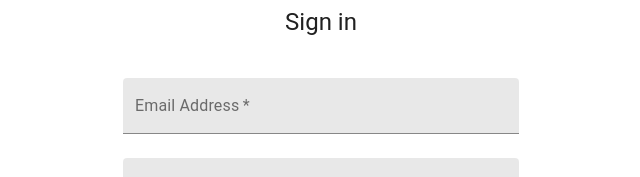
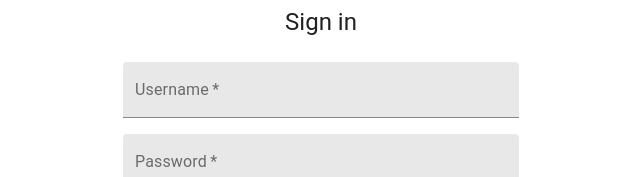
Before and after one commit to hratx-blue-ocean/Selous, a React app in the folder client/: page / in a window 1280 px wide. Shown: the part 1274-1451 px from the top of the page, without its empty margins (319-959 px from the left). Built offline with nearby package versions, Linux system fonts and the light colour scheme.

Commit message:
added axios requests for login and signup

```diff
--- a/client/src/components/Login/Login.jsx
+++ b/client/src/components/Login/Login.jsx
@@ -1,5 +1,4 @@
 import React from 'react';
-// import Avatar from '@material-ui/core/Avatar';
 import Button from '@material-ui/core/Button';
 import CssBaseline from '@material-ui/core/CssBaseline';
 import TextField from '@material-ui/core/TextField';
@@ -13,6 +12,7 @@ import { makeStyles } from '@material-ui/core/styles';
 import Container from '@material-ui/core/Container';
 import { createMuiTheme } from '@material-ui/core';
 import { purple } from '@material-ui/core/colors';
+import axios from 'axios';
 
 
 const theme2 = createMuiTheme({
@@ -85,8 +85,19 @@ const writeToLogin = (event) => {
 
 const handleLogin = (e) => {
   e.preventDefault();
-  // Check auth
+  axios.post('/login', {
+    userName: loginObj.username,
+    password: loginObj.password,
   // If correct, pull data from DB for user
+  }).then((response) => {
+    // Check auth
+    if (response) {
+      // Update state with response data
+      console.log(response);
+    } else {
+      console.log('invalid login');
+    }
+  });
 };
 
 function SignIn() {
@@ -107,13 +118,12 @@ function SignIn() {
         <form className={classes.form} noValidate>
           <TextField
             variant="filled"
-            margin="normal"
             required
             fullWidth
-            id="email"
-            label="Email Address"
-            name="email"
-            autoComplete="email"
+            id="username"
+            label="Username"
+            name="username"
+            autoComplete="username"
             autoFocus
             onChange={(e) => writeToLogin(e)}
 
--- a/client/src/components/SignUp/SignUp.jsx
+++ b/client/src/components/SignUp/SignUp.jsx
@@ -11,6 +11,7 @@ import { makeStyles } from '@material-ui/core/styles';
 import Container from '@material-ui/core/Container';
 import { MuiThemeProvider, createMuiTheme } from '@material-ui/core';
 import { purple } from '@material-ui/core/colors';
+import axios from 'axios';
 
 const theme = createMuiTheme({
   palette: {
@@ -49,19 +50,11 @@ const useStyles = makeStyles((themes) => ({
     borderRadius: '15px',
   },
   input: {
-    // '&.MuiInput-underline.Mui-focused:after':{
-    //   borderBottom:'2px #9f6cb7 solid',
-    //   fontSize:'50px'
-    // },
     backgroundColor: 'lightgrey',
-    // '&.Mui-focused':{
-    //   backgroundColor:'green',
-    //   color:'#9f6cb7'
-    // },
-
-
   },
 }));
+
+// Pseudostate
 const signupObj = {
 
 };
@@ -70,18 +63,29 @@ const writeToObj = (event) => {
   signupObj[event.target.name] = event.target.value;
 };
 
+// Submit
 const handleClick = (e) => {
   e.preventDefault();
-  if (signupObj.password === signupObj.passwordConfirm) {
-    // Write data to the database
-  }
+  // Check auth
+  axios.post('/signup', {
+    data: signupObj,
+    // If correct, pull data from DB for user
+  }).then((response) => {
+    if (response) {
+      // Update state with response data
+      console.log(response);
+    } else {
+      console.log('Username taken! Try another');
+    }
+  });
+  // Write data to the database
 };
 
 function SignUp() {
   const classes = useStyles();
 
   return (
-    <Container component="main" maxWidth="xs">
+    <Container maxWidth="xs">
       <CssBaseline />
       <div className={classes.paper}>
         <img
```
